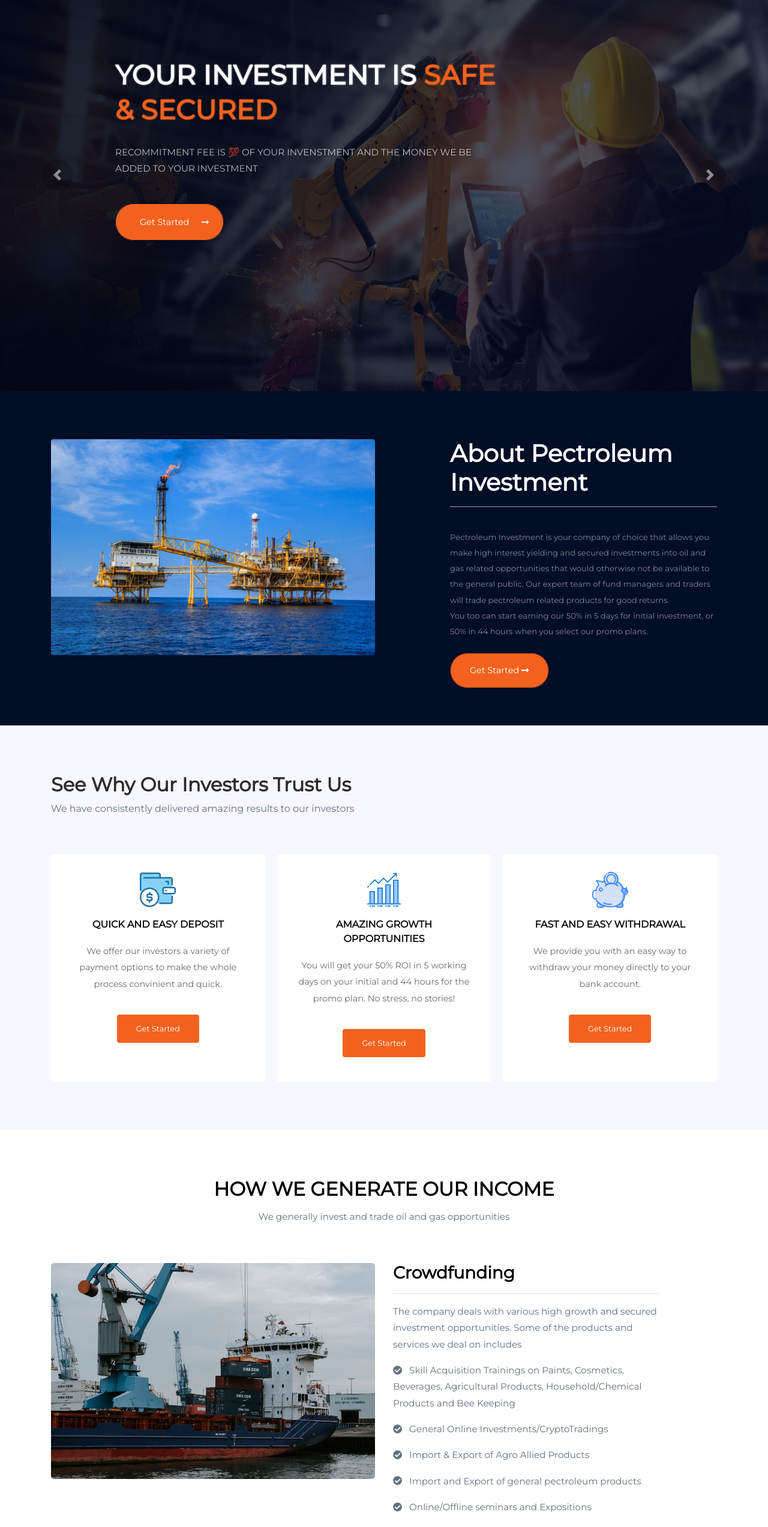
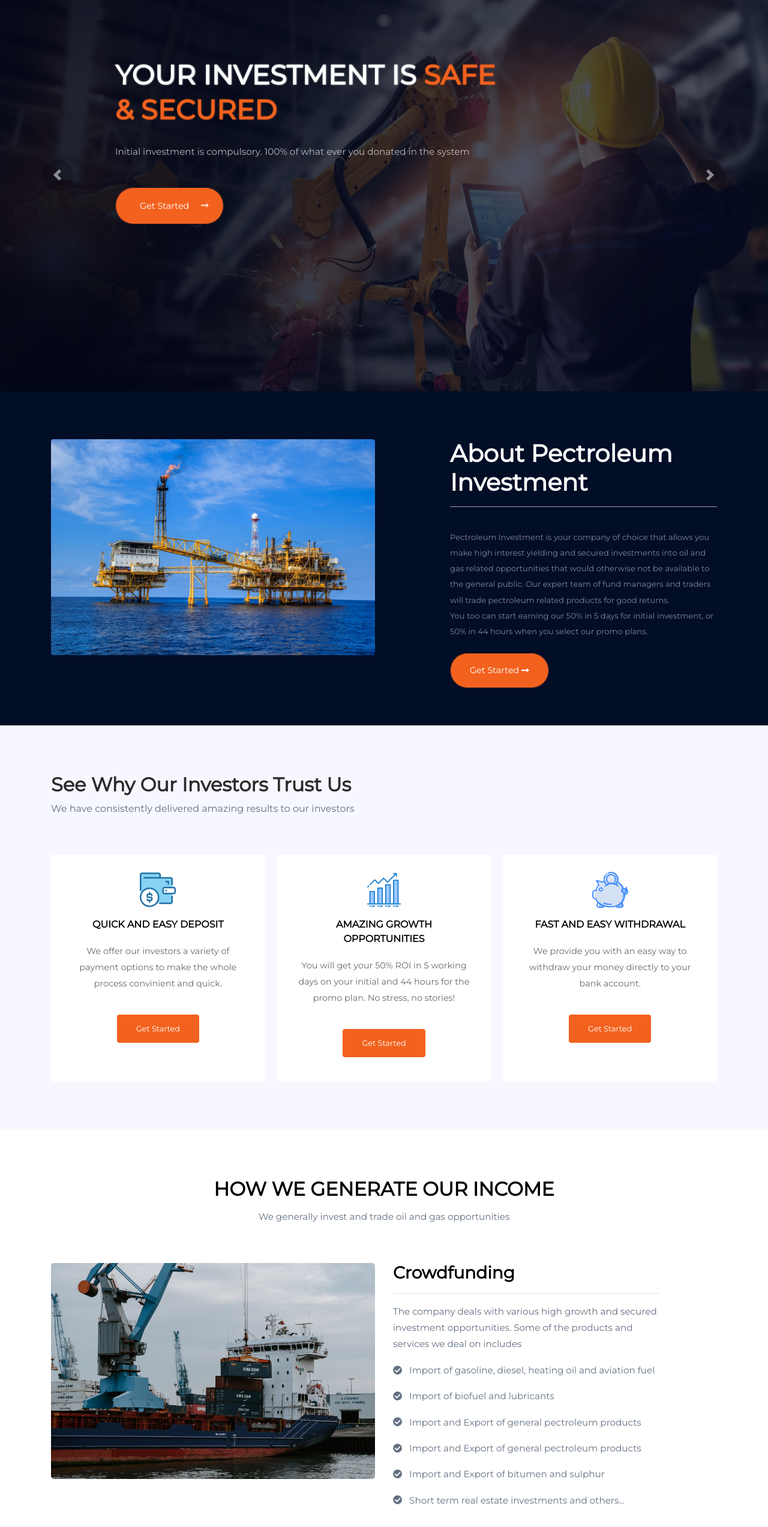
Before and after one commit to Achilles45/pectroleum-investment, a Vue app: page / in a window 1280 px wide. Shown: the part 234-2779 px from the top of the page at 60% size. Built offline with nearby package versions, Linux system fonts and the light colour scheme.

Commit message:
99% completed

```diff
--- a/src/components/Banner.vue
+++ b/src/components/Banner.vue
@@ -18,7 +18,7 @@
             <h1 class="animated slideInDown animate3d">YOUR INVESTMENT IS <span class="orange">SAFE & SECURED</span></h1>
             <p
               class="animated slideInRight animate3d"
-            >RECOMMITMENT FEE IS 💯 OF YOUR INVENSTMENT AND THE MONEY WE BE ADDED TO YOUR INVESTMENT</p>
+            >Initial investment is compulsory. 100% of what ever you donated in the system</p>
              <router-link to="/signup" class="carousel-btn animated zoomIn animate3d">Get Started <i class="fas fa-long-arrow-alt-right"></i> </router-link>
           </div>
         </div>
--- a/src/components/Process.vue
+++ b/src/components/Process.vue
@@ -23,11 +23,11 @@
                           <h3>Crowdfunding</h3>
                           <hr>
                           <p>The company deals with various high growth and secured investment opportunities. Some of the products and services we deal on includes</p>
-                          <p><i class="fa fa-check-circle"></i>&nbsp;&nbsp; Skill Acquisition Trainings on Paints, Cosmetics, Beverages, Agricultural Products, Household/Chemical Products and Bee Keeping</p>
-                          <p><i class="fa fa-check-circle"></i>&nbsp;&nbsp; General Online Investments/CryptoTradings</p>
-                          <p><i class="fa fa-check-circle"></i>&nbsp;&nbsp; Import & Export of Agro Allied Products</p>
+                          <p><i class="fa fa-check-circle"></i>&nbsp;&nbsp; Import of gasoline, diesel, heating oil and aviation fuel</p>
+                          <p><i class="fa fa-check-circle"></i>&nbsp;&nbsp; Import of biofuel and lubricants</p>
                           <p><i class="fa fa-check-circle"></i>&nbsp;&nbsp; Import and Export of general pectroleum products</p>
-                          <p><i class="fa fa-check-circle"></i>&nbsp;&nbsp;  Online/Offline seminars and Expositions</p>
+                          <p><i class="fa fa-check-circle"></i>&nbsp;&nbsp; Import and Export of general pectroleum products</p>
+                          <p><i class="fa fa-check-circle"></i>&nbsp;&nbsp;  Import and Export of bitumen and sulphur</p>
                           <p><i class="fa fa-check-circle"></i>&nbsp;&nbsp; Short term real estate investments and others...</p>
                       </div>
                   </div><br>
```
Also changed, not shown: src/assets/images/fire.png (added), src/assets/images/logo.png.
